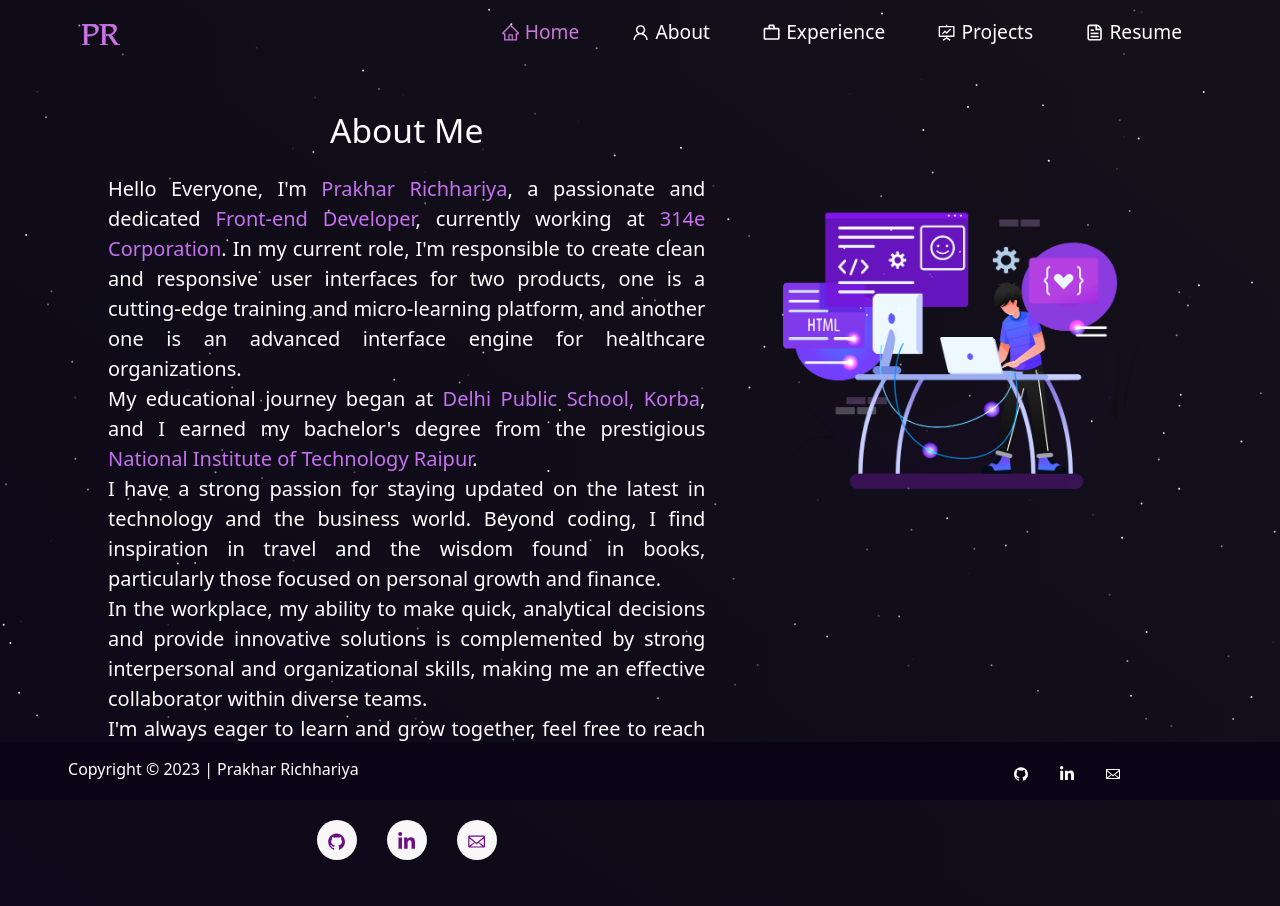
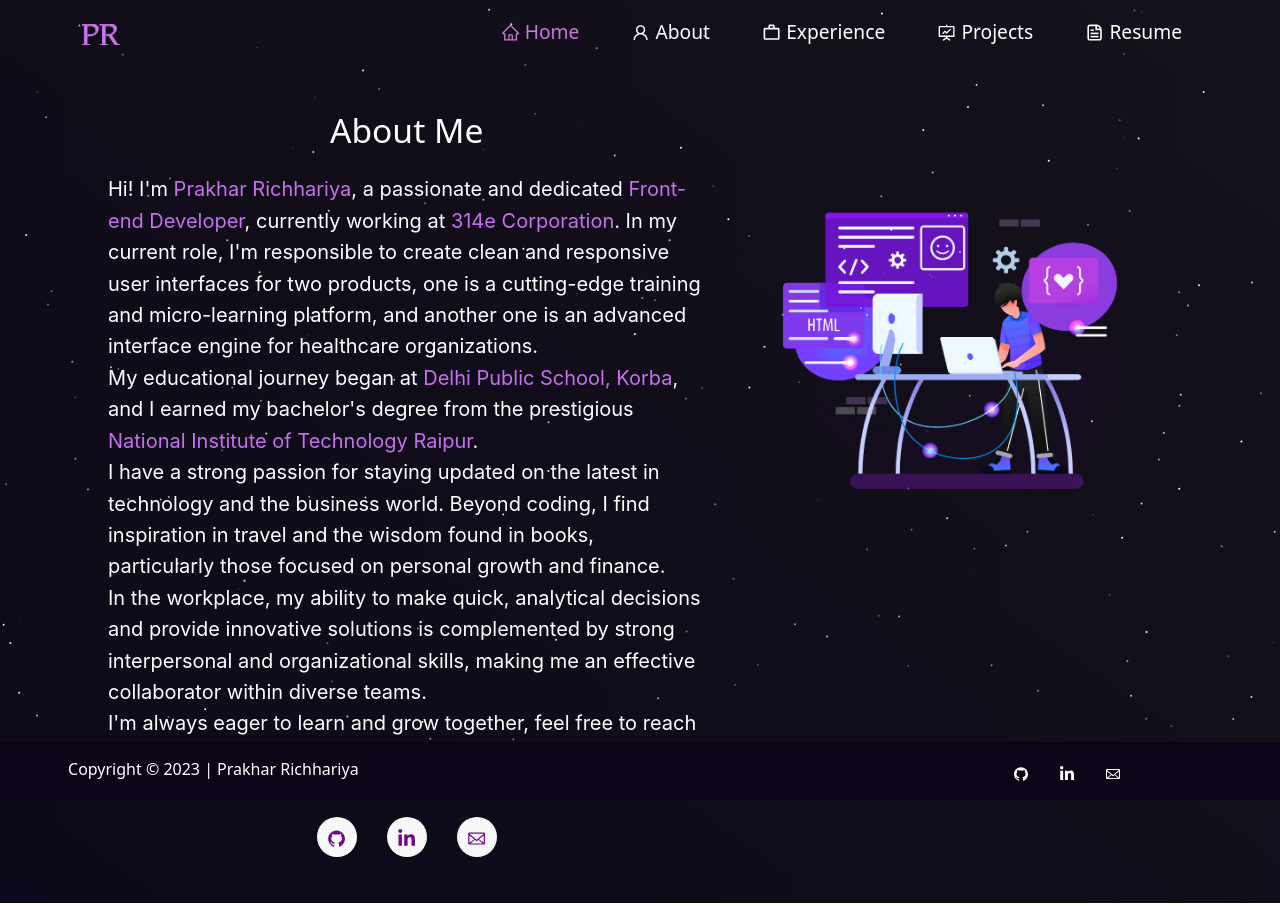
Before and after one commit to prakharrichhariya/Portfolio, a React (Create React App) app: page /about in a window 1280 px wide. Built offline with nearby package versions, Linux system fonts and the light colour scheme.

Commit message:
about section fix

```diff
--- a/src/components/About/AboutCard.tsx
+++ b/src/components/About/AboutCard.tsx
@@ -2,6 +2,7 @@
  * @author Prakhar Richhariya <prakhar.richhariya@314ecorp.com>
  * @description About Card for About page
  */
+import { Typography } from 'antd';
 import React from 'react';
 import Card from 'react-bootstrap/Card';
 
@@ -10,18 +11,19 @@ const AboutCard: React.FC = () => {
 		<Card className='quote-card-view'>
 			<Card.Body>
 				<blockquote className='blockquote mb-0'>
-					<p style={{ textAlign: 'justify' }}>
-						Hello Everyone, I&apos;m <span className='purple'>Prakhar Richhariya</span>, a passionate and
-						dedicated
-						<span className='purple'> Front-end Developer</span>, currently working at{' '}
-						<span className='purple'>314e Corporation</span>. In my current role, I&apos;m responsible to
-						create clean and responsive user interfaces for two products, one is a cutting-edge training and
-						micro-learning platform, and another one is an advanced interface engine for healthcare
-						organizations.
+					<Typography.Paragraph style={{ textAlign: 'left', fontSize: '1.25rem', color: 'white' }}>
+						Hi! I&apos;m <Typography.Text className='purple'>Prakhar Richhariya</Typography.Text>, a
+						passionate and dedicated
+						<Typography.Text className='purple'> Front-end Developer</Typography.Text>, currently working at{' '}
+						<Typography.Text className='purple'>314e Corporation</Typography.Text>. In my current role,
+						I&apos;m responsible to create clean and responsive user interfaces for two products, one is a
+						cutting-edge training and micro-learning platform, and another one is an advanced interface
+						engine for healthcare organizations.
 						<br />
-						My educational journey began at <span className='purple'>Delhi Public School, Korba</span>, and
-						I earned my bachelor&apos;s degree from the prestigious{' '}
-						<span className='purple'>National Institute of Technology Raipur</span>.
+						My educational journey began at{' '}
+						<Typography.Text className='purple'>Delhi Public School, Korba</Typography.Text>, and I earned
+						my bachelor&apos;s degree from the prestigious{' '}
+						<Typography.Text className='purple'>National Institute of Technology Raipur</Typography.Text>.
 						<br />
 						I have a strong passion for staying updated on the latest in technology and the business world.
 						Beyond coding, I find inspiration in travel and the wisdom found in books, particularly those
@@ -33,7 +35,7 @@ const AboutCard: React.FC = () => {
 						<br />
 						I&apos;m always eager to learn and grow together, feel free to reach out to me using any of
 						these platforms.
-					</p>
+					</Typography.Paragraph>
 				</blockquote>
 			</Card.Body>
 		</Card>
--- a/src/styles/style.css
+++ b/src/styles/style.css
@@ -8,6 +8,7 @@ html {
 
 .purple {
 	color: var(--imp-text-color) !important;
+	font-size: 1.25rem;
 }
 
 button:focus {
@@ -223,8 +224,8 @@ button:focus {
 }
 
 .heading {
-	font-size: 2.4em !important;
-	padding-left: 50px !important;
+	font-size: 2.4em;
+	padding-left: 45px;
 }
 
 .heading-name {
```
